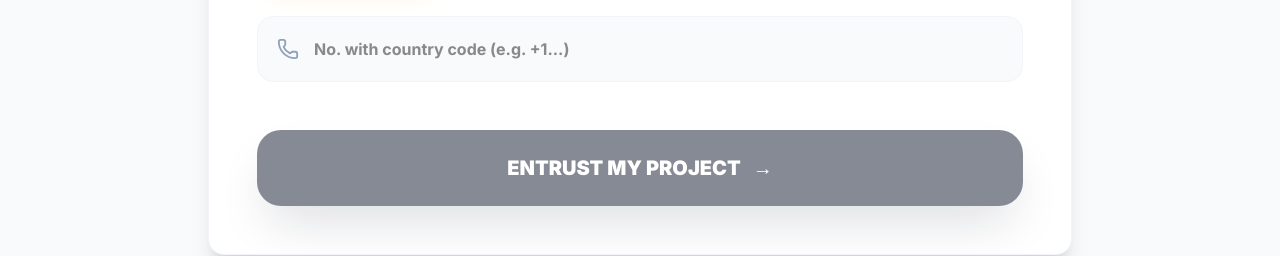
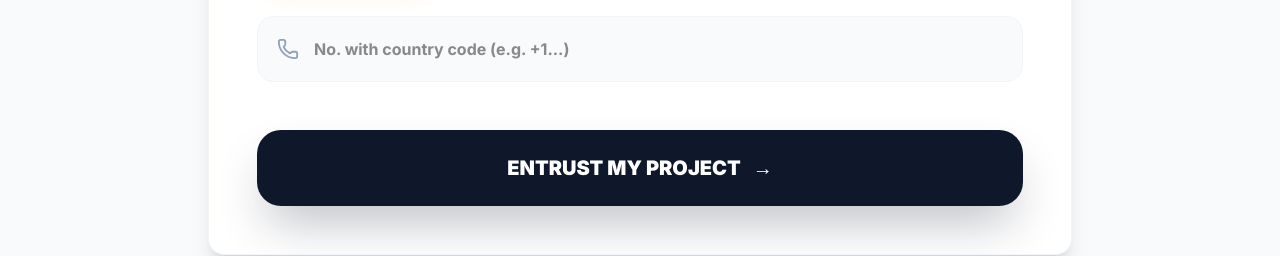
Before and after one commit to pulsession-bit/siamvia-pro, a Next.js app: page /en in a window 1280 px wide. Shown: the part 3720-3976 px from the top of the page. Built offline with nearby package versions, Linux system fonts and the light colour scheme; no server answers.

Commit message:
fix: blank page in dev, add tidio chat, and fix appointment form submission

```diff
--- a/src/app/[lang]/layout.tsx
+++ b/src/app/[lang]/layout.tsx
@@ -90,6 +90,7 @@ export default async function LangLayout({ children, params }: Props) {
                 </LanguageProvider>
                 <Analytics />
                 {/* <SpeedInsights /> */}
+                <Script src="//code.tidio.co/uqia2uffujyfrwmdhfzniodpqgvgy73b.js" strategy="lazyOnload" />
             </body>
         </html>
     );
--- a/src/components/ExpertAppointmentForm.tsx
+++ b/src/components/ExpertAppointmentForm.tsx
@@ -120,7 +120,7 @@ const ExpertAppointmentForm: React.FC<ExpertAppointmentFormProps> = ({
       <div className="pt-4">
         <button
           type="submit"
-          disabled={state.isSubmitting || !state.isAuthReady}
+          disabled={state.isSubmitting}
           className="w-full bg-slate-900 text-white py-6 rounded-3xl font-black text-xl shadow-2xl shadow-slate-900/30 hover:bg-slate-800 transition-all flex items-center justify-center disabled:opacity-50 active:scale-95 group"
         >
           {state.isSubmitting ? (
--- a/src/middleware.ts
+++ b/src/middleware.ts
@@ -31,7 +31,8 @@ export function middleware(req: NextRequest) {
         pathname.startsWith("/robots.txt") ||
         pathname.startsWith("/sitemap.xml") ||
         pathname.startsWith("/favicon.ico") ||
-        pathname.match(/\.(?:png|jpg|jpeg|gif|webp|svg|ico|css|js|map|txt|xml|woff2?)$/)
+        pathname.includes("/@") || // Exclude Next.js/Vite dev assets
+        pathname.match(/\.(?:png|jpg|jpeg|gif|webp|svg|ico|css|js|map|txt|xml|woff2?|tsx|jsx|ts)$/)
     ) {
         return NextResponse.next();
     }
```
